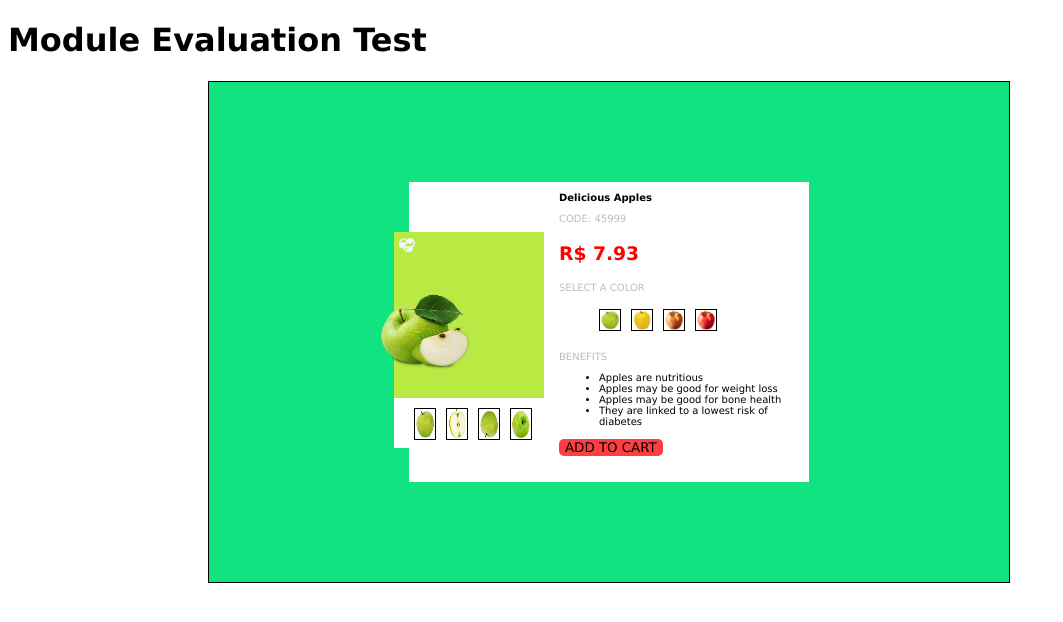
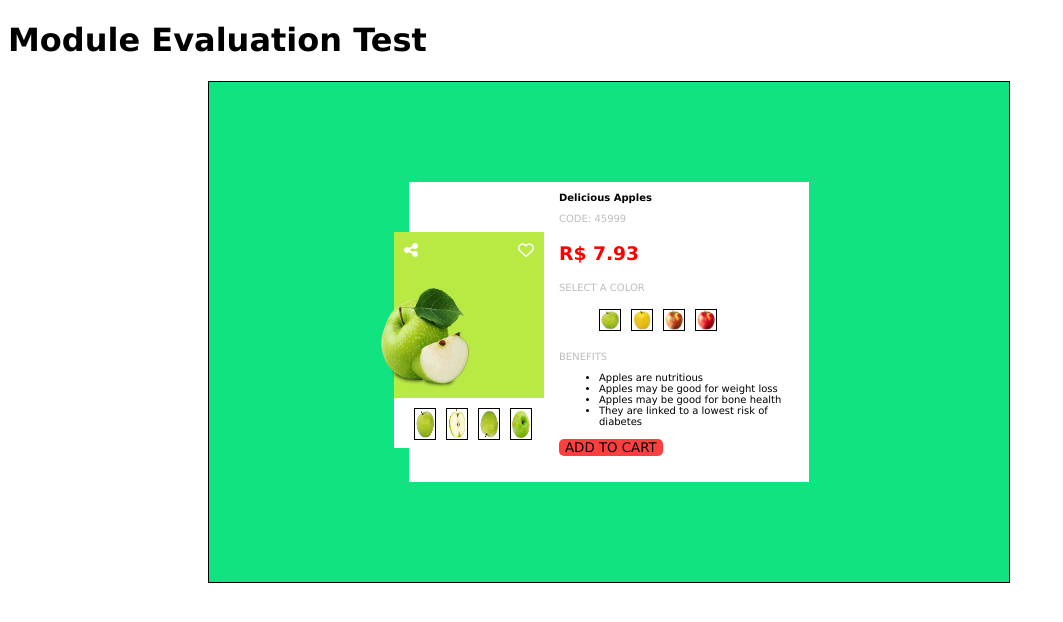
Before and after one commit to Saiajaykumar12/TestModule, a plain HTML site: page index.html in a window 1280 px wide. Shown: the whole page, without its empty margins (0-1063 px from the left). Drawn offline with Linux system fonts and the light colour scheme.

Commit message:
Positioned the icons perfectly

```diff
--- a/index.html
+++ b/index.html
@@ -17,8 +17,10 @@
         <div class="product_photo">
             <div class="photo-container">
                 <div class="photo-main">
+                    <nav class="nav-container">
                     <i class="fa-solid fa-share-nodes"></i>
                     <i class="fa-regular fa-heart"></i>
+                    </nav class="nav-container">
                     <img src="/green-apple-with-slice.png" alt="Green Apple">
                 </div>
                 <div class="photo-album">
--- a/styles.css
+++ b/styles.css
@@ -25,28 +25,36 @@
     position: relative;
     top: 50px;
     left: -15px;
-    display: flex;
-    align-items: center;
+    /* display: flex;
+    align-items: center; */
     background-color: rgba(184,234,67,255);
     height: 200px;
     width: 150px;
 }
 
 .photo-main > img{
-    height: 90px;
+    height: 120px;
     width: 100px;
     position: relative;
+    top: 10px;
     left: -20px;
 }
 
-.photo-main > i{
+/* .photo-main > i{
     height: 20px;
-    position: absolute;
+    position: relative;
     top: 5px;
     left: 5px;
     color: aliceblue;
     display: flex;
     justify-content: space-around;
+} */
+
+.nav-container{
+    padding: 10px 10px;
+    display: flex;
+    justify-content: space-between;
+    color: white;
 }
 
 .photo-album{
@@ -132,3 +140,13 @@
     border: 0.5px black;
     border-radius: 5px;
 }
+
+/* #first-icon{
+    position: relative;
+    left: 0px;
+}
+
+#second-icon{
+    position: relative;
+    right : 0px;
+} */
```
